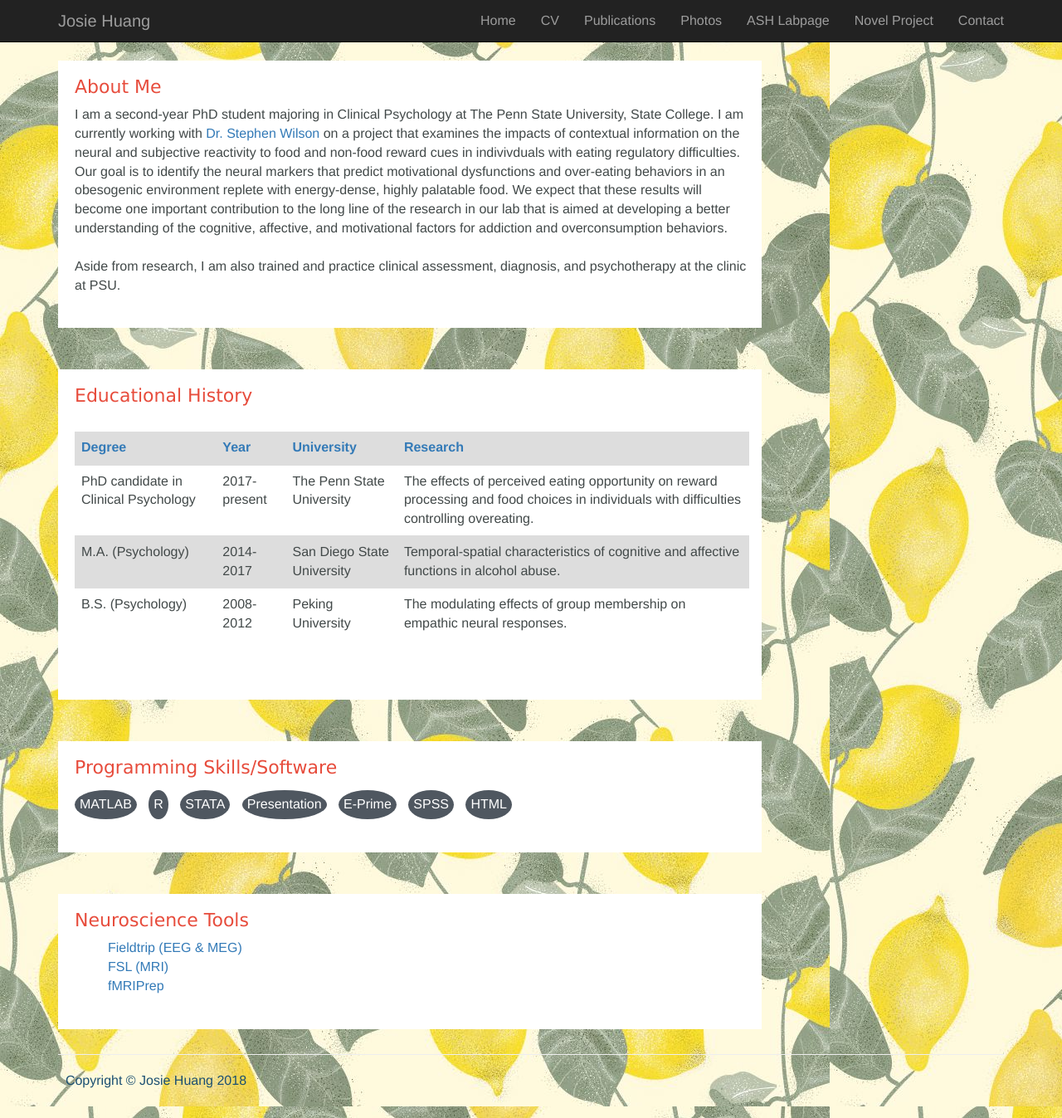
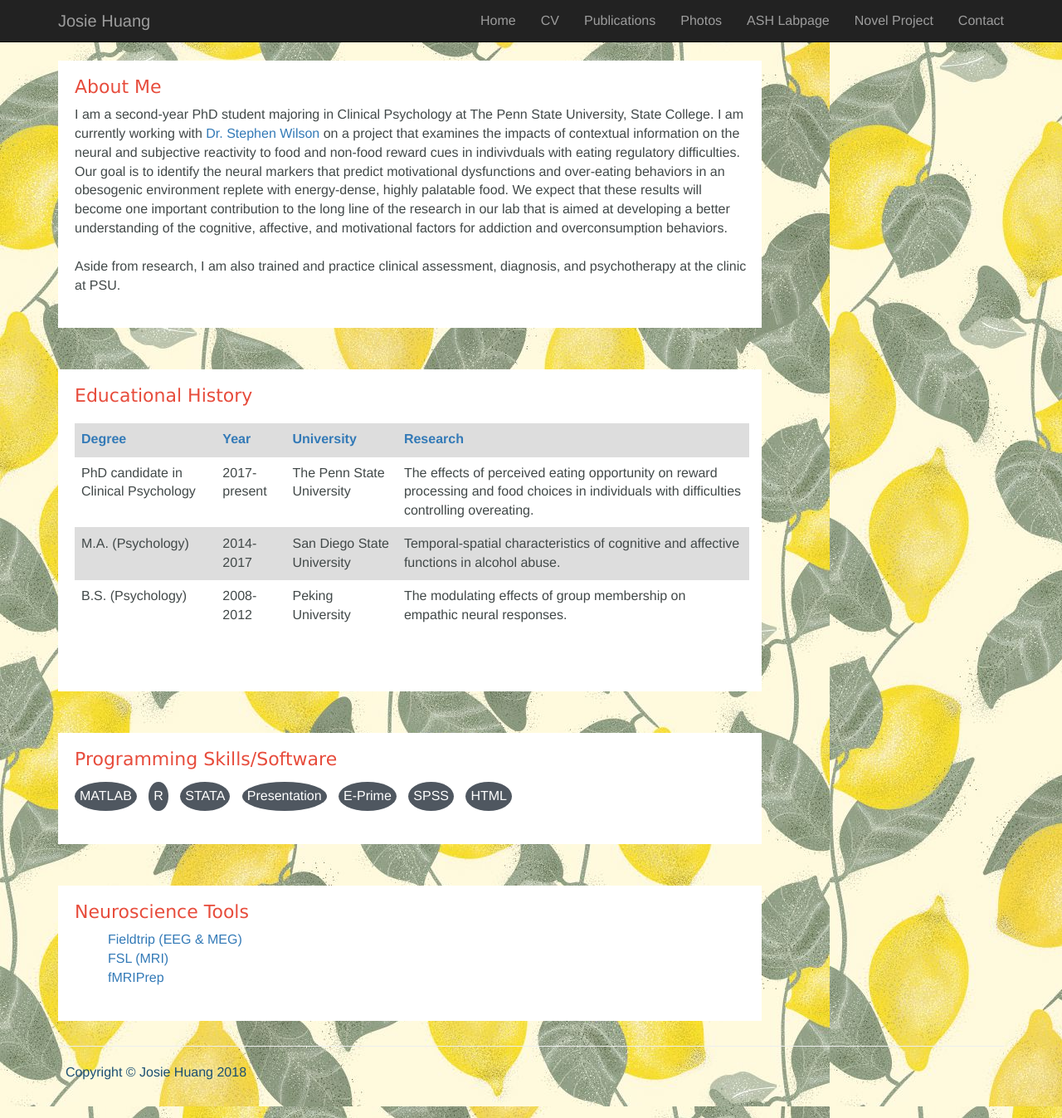
Before and after one commit to josie-shuang/josie-shuang.github.io, a Jekyll site: the page built from index.html, in a window 1280 px wide and 1347 px high. Shown: the whole window at 83% size. Built offline with Jekyll 4.4.1, drawn with Linux system fonts in a browser that asks for light colours.

Commit message:
Update main_style.css

```diff
--- a/css/main_style.css
+++ b/css/main_style.css
@@ -70,7 +70,7 @@
 .table {
 	word-wrap: break-word;
 	overflow-wrap: break-word;
-	margin-top: 30px;
+	margin-top: 20px;
 }
 
 .collapsible{
@@ -117,8 +117,8 @@
 }
 
 li::before {
-	content="❉";
-	color:red;
+	content="*";
+	color: red;
 	margin-right: 5px;
 	margin-left: -30px;
 }
```
